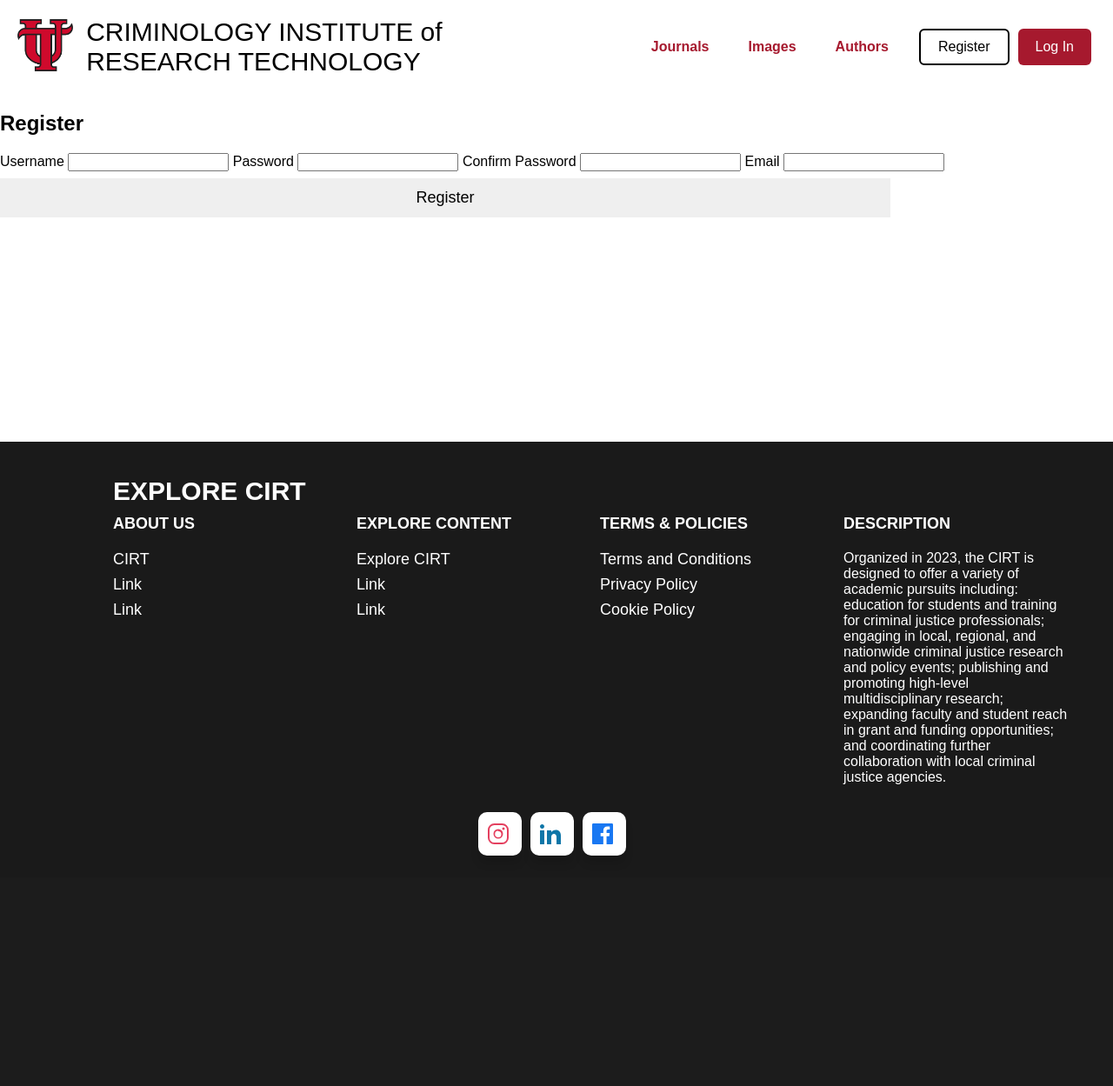
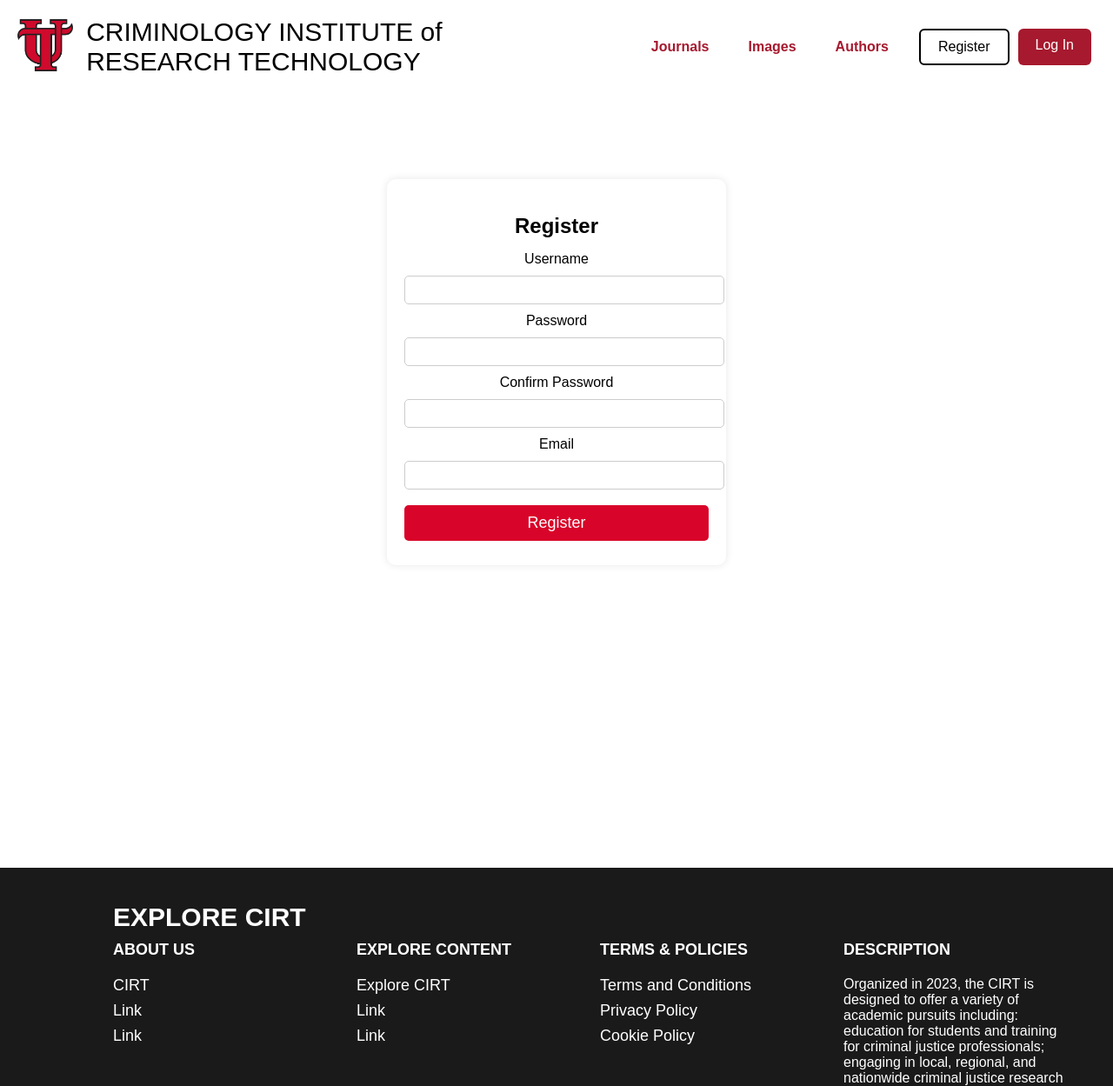
Before and after one commit to mayaschroeder04/CIRTWebsite, a Django app: template CIRTWebsiteDjango/cirtwebsite/main/templates/register.html in a window 1280 px wide. Shown: the top 1249 px of the page at 87% size. Before the commit the page ends 984 px from the top, so only its background shows below. Run offline with Django 5.2, Linux system fonts and the light colour scheme; the template is opened without the code that fills it: values that come from a table or form of the project are taken from there, others are empty.

Commit message:
template login/register pages

```diff
--- a/CIRTWebsiteDjango/cirtwebsite/main/templates/register.html
+++ b/CIRTWebsiteDjango/cirtwebsite/main/templates/register.html
@@ -1,15 +1,53 @@
 <!DOCTYPE html>
 <html lang="en">
-    <!-- Header -->
+
 <head>
     {% load static %}
     <meta charset="UTF-8">
     <meta name="viewport" content="width=device-width, initial-scale=1.0">
-    <title>Journals - University of Tampa CIRT</title>
+    <title>Register - University of Tampa CIRT</title>
     <link href="https://fonts.googleapis.com/css2?family=Inter:wght@300;400;600&display=swap" rel="stylesheet">
-    <link rel="stylesheet" text = "text/css" href="{% static 'homepage.css' %}">
-    <link rel="stylesheet" text = "text/css" href="{% static 'pdf.css' %}">
-    <script src="{%static 'homepage.js' %}"></script>
+    <link rel="stylesheet" text="text/css" href="{% static 'homepage.css' %}">
+    <link rel="stylesheet" text="text/css" href="{% static 'pdf.css' %}">
+    <script src="{% static 'homepage.js' %}"></script>
+    <style>
+        .form-container {
+            display: flex;
+            justify-content: center;
+            align-items: center;
+            height: 80vh;
+        }
+        .form-box {
+            background: white;
+            padding: 20px;
+            border-radius: 10px;
+            box-shadow: 0 0 10px rgba(0, 0, 0, 0.1);
+            width: 350px;
+            text-align: center;
+        }
+        .form-box h2 {
+            margin-bottom: 15px;
+        }
+        .form-box input {
+            width: 100%;
+            padding: 8px;
+            margin: 10px 0;
+            border: 1px solid #ccc;
+            border-radius: 5px;
+        }
+        .form-box button {
+            background: #d90429;
+            color: white;
+            border: none;
+            padding: 10px;
+            border-radius: 5px;
+            cursor: pointer;
+            width: 100%;
+        }
+        .form-box button:hover {
+            background: #9c041d;
+        }
+    </style>
 </head>
 <body>
 
@@ -23,19 +61,19 @@
     </div>
     <div class="header-right">
         <div class="header-tabs">
-            {% load static %}
             <a href="{% url 'journals' %}" class="tab">Journals</a>
             <a href="{% url 'images' %}" class="tab">Images</a>
             <a href="{% url 'authors' %}" class="tab">Authors</a>
         </div>
         <div class="login-buttons">
-            <button class="register-btn" onclick="window.location.href = '{% url 'register' %}'">Register</button>
-            <button class="login-btn" onclick="window.location.href = '{% url 'login' %}'">Log In</button>
+            <a class="register-btn" href="{% url 'register' %}">Register</a>
+            <a class="login-btn" href="{% url 'login' %}">Log In</a>
         </div>
     </div>
 </header>
-<!-- Login and Signup Form -->
- <div class="form-container">
+
+<!-- Registration Form -->
+<div class="form-container">
     <div class="form-box">
         <h2>Register</h2>
         <form method="post" action="{% url 'register' %}">
@@ -65,7 +103,8 @@
                 {% endfor %}
             </ul>
         {% endif %}
- </div>
+    </div>
+</div>
 
  <div class="spacer"></div>
 
```
Also changed, not shown: CIRTWebsiteDjango/cirtwebsite/main/templates/login.html (+46 -10 lines).
